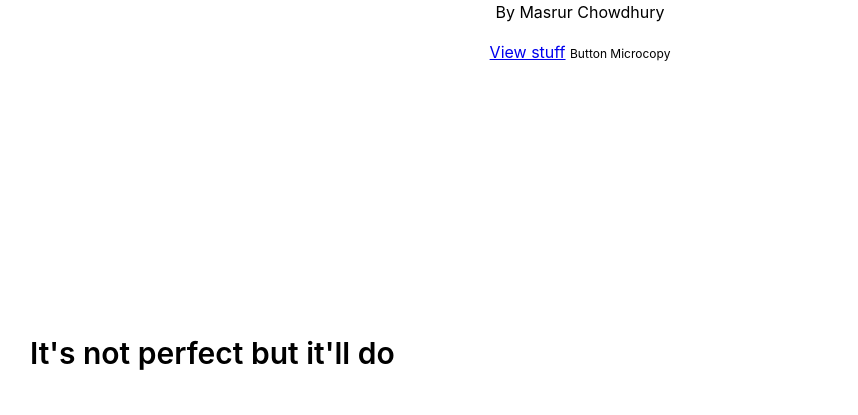
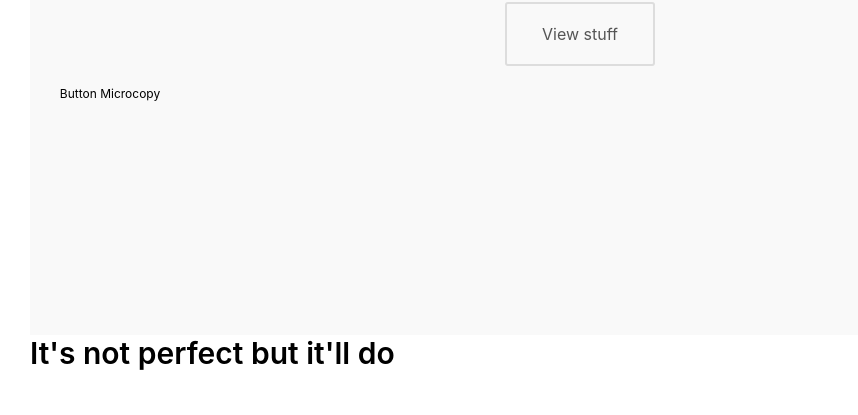
Before and after one commit to masrur2/cowboy-css, a plain HTML site: page index.html in a window 1280 px wide. Shown: the part 385-800 px from the top of the page, without its empty margins (60-918 px from the left). Drawn offline with Linux system fonts and the light colour scheme; a web font is replaced by a local one.

Commit message:
[fix] button class, small turned into block and background is now offwhite

```diff
--- a/css/style.css
+++ b/css/style.css
@@ -108,7 +108,7 @@ input[type=email],input[type=number],input[type=password],input[type=search],inp
 .button.big,button.big{font-size:16px;padding:20px 35px;}
 .button.no-outline,button.no-outline{border-width:0;}
 .button.ghost,button.ghost{border-width:2px;}
-.button + small, button + small{font-size:12px;margin-top:20px;max-width:140px;}
+.button + small, button + small{font-size:12px;margin-top:20px;max-width:140px;display:block;}
 label,legend {display: block;margin-bottom: .5rem;}
 
 label{font-size:14px;font-weight:600;}
@@ -128,4 +128,4 @@ small{font-size:12px;}
     h1, .h1 {font-size:10vh;}
 }
 
-.offwhite-bg{background:var(--color-offwhite);}
+.bg-offwhite{background:var(--color-offwhite);}
--- a/index.html
+++ b/index.html
@@ -12,7 +12,7 @@
         <div class="padding columns grow">
             <h1>Cowboy CSS</h1>
             <p>By Masrur Chowdhury</p>
-            <a href="#fold" class="big ghost">View stuff</a>
+            <a href="#fold" class="button big ghost">View stuff</a>
             <small>Button Microcopy</small>
         </div>
     </div>
```
